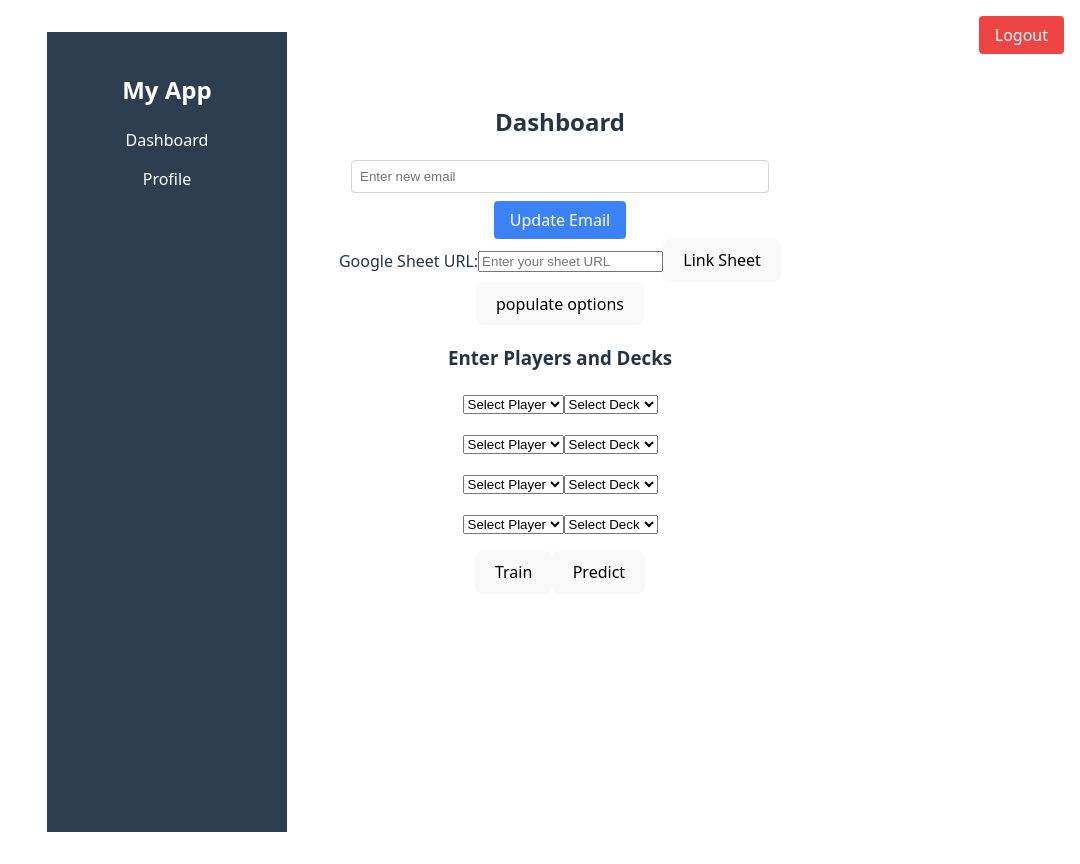
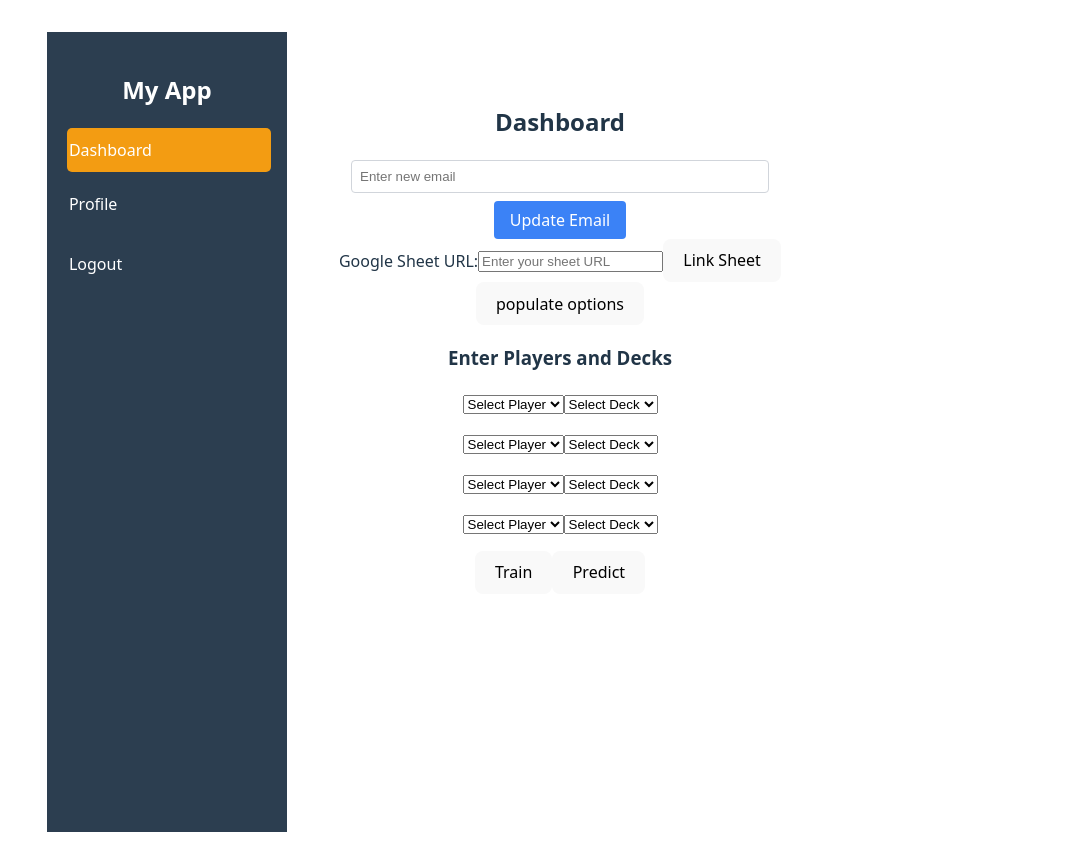
Before and after one commit to chuck21619/MTGFrontend, a React (Vite) app: page /dashboard in a window 1280 px wide. Shown: the whole page, without its empty margins (200-1280 px from the left). Built offline with nearby package versions, Linux system fonts and the light colour scheme; sample sign-in values are in the browser's storage.

Commit message:
make nav bar a little prettier

```diff
--- a/src/App.jsx
+++ b/src/App.jsx
@@ -24,7 +24,7 @@ export default function App() {
         <Route path="/" element={<Navigate to="/login" />} />
         <Route path="/login" element={<Login setAccessToken={setAccessToken} />} />
         <Route path="/register" element={<Register />} />
-        <Route element={<Layout />}>
+        <Route element={<Layout accessToken={accessToken} setAccessToken={setAccessToken} />}>
           <Route
             path="/dashboard"
             element={
--- a/src/components/Layout.css
+++ b/src/components/Layout.css
@@ -16,12 +16,24 @@
 }
 
 .sidebar li {
-  margin: 15px 0;
+  margin: 10px 0;
 }
 
-.sidebar a {
+.sidebar a,
+.sidebar .nav-button {
+  all: unset;
+  display: block;
+  width: 100%;
+  padding: 10px 2px;
   color: white;
   text-decoration: none;
+  background-color: transparent;
+  border: none;
+  text-align: left;
+  cursor: pointer;
+  font-size: 16px;
+  border-radius: 5px;
+  transition: background-color 0.2s ease;
 }
 
 .main-content {
@@ -29,3 +41,15 @@
   padding: 20px;
   overflow-y: auto;
 }
+
+/* Hover effect */
+.sidebar a:hover,
+.sidebar .nav-button:hover {
+  background-color: #34495e;
+}
+
+/* Active link */
+.sidebar a.active {
+  background-color: #f39c12;
+  color: white;
+}
--- a/src/components/Layout.jsx
+++ b/src/components/Layout.jsx
@@ -1,17 +1,44 @@
-import { Link, Outlet } from "react-router-dom";
+import { NavLink, Outlet, useNavigate } from "react-router-dom";
 import "./Layout.css";
 
-export default function Layout() {
+export async function handleLogout(accessToken, setAccessToken, navigate, BACKEND_URL) {
+  try {
+    const decoded = accessToken ? JSON.parse(atob(accessToken.split('.')[1])) : null;
+    const username = decoded?.username || "Unknown";
+
+    await fetch(`${BACKEND_URL}/api/logout`, {
+      method: "POST",
+      credentials: "include",
+      headers: { "Content-Type": "application/json" },
+      body: JSON.stringify({ username }),
+    });
+  } catch (err) {
+    console.error("Logout error:", err);
+  }
+
+  setAccessToken("");
+  navigate("/login");
+  alert("You have been logged out.");
+}
+
+
+export default function Layout({ accessToken, setAccessToken }) {
+  const BACKEND_URL = import.meta.env.VITE_BACKEND_URL;
+  const navigate = useNavigate();
+
   return (
     <div className="app-container">
       <div className="sidebar">
         <h2>My App</h2>
         <nav>
           <ul>
-            <li><Link to="/dashboard">Dashboard</Link></li>
-            <li><Link to="/profile">Profile</Link></li>
+            <li><NavLink to="/dashboard" className={({ isActive }) => isActive ? "active" : ""}>Dashboard</NavLink></li>
+            <li><NavLink to="/profile" className={({ isActive }) => isActive ? "active" : ""}>Profile</NavLink></li>
           </ul>
         </nav>
+        <button onClick={() => handleLogout(accessToken, setAccessToken, navigate, BACKEND_URL)} className="nav-button" >
+          Logout
+        </button>
       </div>
       <div className="main-content">
         <Outlet />
--- a/src/pages/Dashboard.css
+++ b/src/pages/Dashboard.css
@@ -5,21 +5,7 @@
   /* remove margin: 0 auto; to left-align the container */
 }
 
-.logout-button {
-  position: absolute;
-  top: 1rem;
-  right: 1rem;
-  background-color: #ef4444;
-  color: white;
-  padding: 0.5rem 1rem;
-  border-radius: 4px;
-  border: none;
-  cursor: pointer;
-}
 
-.logout-button:hover {
-  background-color: #dc2626;
-}
 
 .dashboard-input {
   border: 1px solid #d1d5db;
--- a/src/pages/Dashboard.jsx
+++ b/src/pages/Dashboard.jsx
@@ -21,22 +21,7 @@ export default function Dashboard({ accessToken, setAccessToken }) {
   ]);
 
 
-  const handleLogout = async () => {
-    try {
-      await fetch(`${BACKEND_URL}/api/logout`, {
-        method: "POST",
-        credentials: "include",
-        headers: { "Content-Type": "application/json" },
-        body: JSON.stringify({ username }),
-      });
-    } catch (err) {
-      console.error("Logout error:", err);
-    }
 
-    setAccessToken("");
-    navigate("/login");
-    alert("You have been logged out.");
-  };
 
   const handleUpdateEmail = async () => {
     if (!accessToken || !newEmail.trim()) {
@@ -156,10 +141,6 @@ export default function Dashboard({ accessToken, setAccessToken }) {
 
   return (
     <>
-      <button onClick={handleLogout} className="logout-button">
-        Logout
-      </button>
-
       <div className="dashboard-container">
         <h2>Dashboard</h2>
 
```
